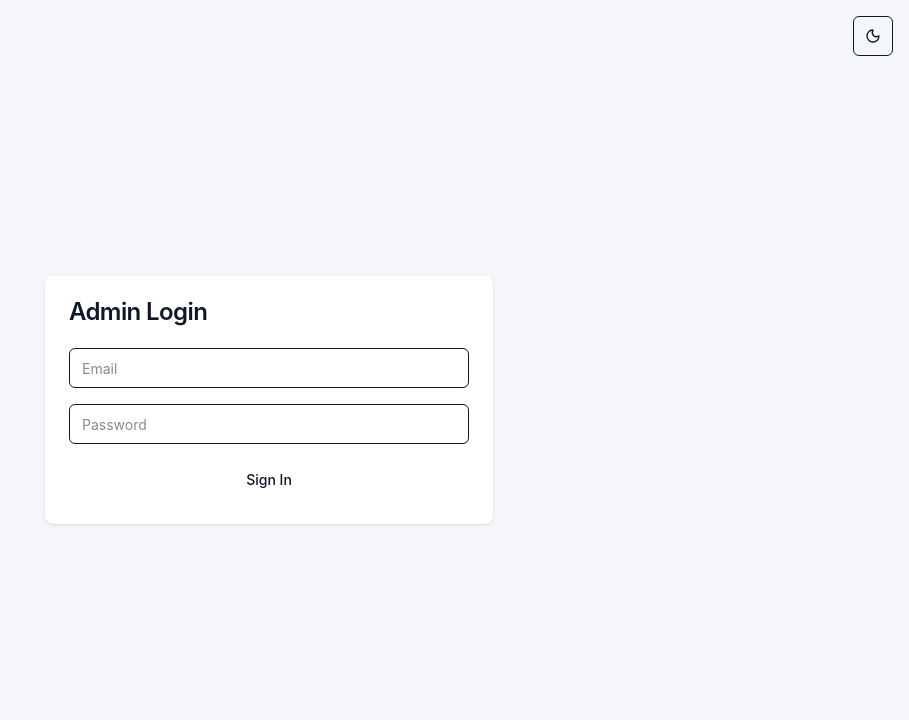
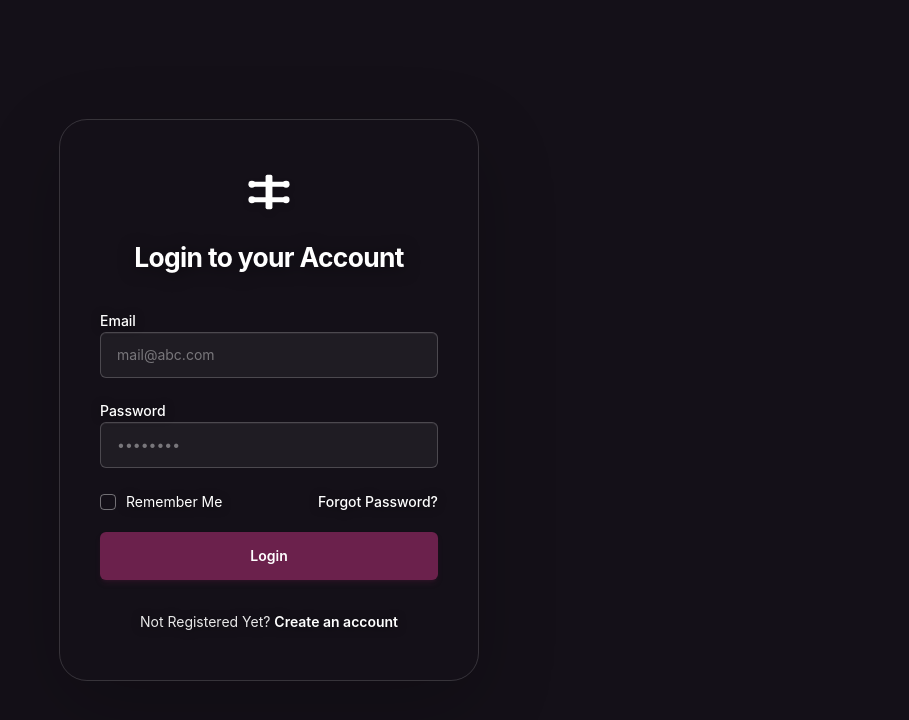
Before and after one commit to Ashutoshchoudhary22/PORTFOLIO-DYNAMIC, a Next.js app in the folder frontend/: page /admin/login in a window 1280 px wide. Shown: the top 720 px of the page, without its empty margins (371-1280 px from the left). Built offline with nearby package versions, Linux system fonts and the light colour scheme; no server answers.

Commit message:
update login page

```diff
--- a/frontend/src/app/admin/backgrounds/page.tsx
+++ b/frontend/src/app/admin/backgrounds/page.tsx
@@ -7,6 +7,7 @@ import {
   LayoutGrid,
   Mail,
   PanelBottom,
+  LogIn,
   PanelTop,
   Settings,
   User,
@@ -68,6 +69,13 @@ const SECTIONS = [
     description: "Footer background",
     icon: PanelBottom,
     iconClass: "bg-indigo-100 text-indigo-600",
+  },
+  {
+    key: "login",
+    label: "Admin Login",
+    description: "Login page background video",
+    icon: LogIn,
+    iconClass: "bg-rose-100 text-rose-600",
   },
 ] as const;
 
@@ -154,7 +162,8 @@ export default function AdminBackgroundsPage() {
           ? `${section} background saved successfully.`
           : `${section} background removed successfully.`
       );
-    } catch {
+    } catch (error) {
+      setMessage(error instanceof Error ? error.message : "Failed to save background.");
       await loadBackgrounds();
     }
   }
--- a/frontend/src/app/admin/login/page.tsx
+++ b/frontend/src/app/admin/login/page.tsx
@@ -1,21 +1,44 @@
 "use client";
 
-import { useState } from "react";
+import { useEffect, useState } from "react";
 import { useRouter } from "next/navigation";
-import { Button } from "@/components/ui/button";
-import { Input } from "@/components/ui/input";
-import { Card, CardContent, CardHeader, CardTitle } from "@/components/ui/card";
-import { AdminThemeToggle } from "@/components/admin/admin-theme-toggle";
-import { adminApi } from "@/lib/api";
+import { AdminLoginLogo } from "@/components/admin/admin-login-logo";
+import { LoginBackground } from "@/components/admin/login-background";
+import { Checkbox } from "@/components/ui/checkbox";
+import { adminApi, publicApi } from "@/lib/api";
 import { setAdminToken } from "@/lib/admin-auth";
-import { adminCardClass } from "@/lib/admin-styles";
+import type { SectionVideo } from "@/lib/types";
+import { cn } from "@/lib/utils";
+
+const REMEMBER_KEY = "admin-login-email";
 
 export default function AdminLoginPage() {
   const router = useRouter();
   const [email, setEmail] = useState("");
   const [password, setPassword] = useState("");
+  const [rememberMe, setRememberMe] = useState(false);
   const [error, setError] = useState<string | null>(null);
   const [loading, setLoading] = useState(false);
+  const [sectionVideos, setSectionVideos] = useState<SectionVideo[]>();
+
+  useEffect(() => {
+    publicApi
+      .getProfile()
+      .then((profile) => setSectionVideos(profile.sectionVideos))
+      .catch(() => setSectionVideos(undefined));
+  }, []);
+
+  useEffect(() => {
+    try {
+      const savedEmail = localStorage.getItem(REMEMBER_KEY);
+      if (savedEmail) {
+        setEmail(savedEmail);
+        setRememberMe(true);
+      }
+    } catch {
+      // ignore storage errors
+    }
+  }, []);
 
   async function handleSubmit(event: React.FormEvent) {
     event.preventDefault();
@@ -25,6 +48,17 @@ export default function AdminLoginPage() {
     try {
       const result = await adminApi.login(email, password);
       setAdminToken(result.token);
+
+      try {
+        if (rememberMe) {
+          localStorage.setItem(REMEMBER_KEY, email);
+        } else {
+          localStorage.removeItem(REMEMBER_KEY);
+        }
+      } catch {
+        // ignore storage errors
+      }
+
       router.replace("/admin/dashboard");
     } catch (loginError) {
       setError(loginError instanceof Error ? loginError.message : "Login failed");
@@ -34,37 +68,105 @@ export default function AdminLoginPage() {
   }
 
   return (
-    <div className="min-h-screen flex items-center justify-center p-4 relative">
-      <div className="absolute top-4 right-4">
-        <AdminThemeToggle />
+    <div className="fixed inset-0 z-50 overflow-y-auto flex items-center justify-center p-4 sm:p-6 lg:p-10">
+      <div className="fixed inset-0 -z-10 bg-[#1a1520]">
+        <LoginBackground sectionVideos={sectionVideos} />
+        <div className="absolute inset-0 bg-black/25" />
       </div>
-      <Card className={`w-full max-w-md ${adminCardClass}`}>
-        <CardHeader>
-          <CardTitle>Admin Login</CardTitle>
-        </CardHeader>
-        <CardContent>
-          <form onSubmit={handleSubmit} className="space-y-4">
-            <Input
+
+      <div
+        className={cn(
+          "w-full max-w-[420px] rounded-[28px] border border-white/15 bg-transparent overflow-hidden shadow-[0_24px_80px_rgba(0,0,0,0.2)]",
+          "flex items-center justify-center px-6 py-10 sm:px-10 sm:py-12"
+        )}
+      >
+          <div className="w-full">
+            <div className="flex justify-center mb-6">
+              <AdminLoginLogo className="h-12 w-12 text-white drop-shadow-md" />
+            </div>
+
+            <div className="text-center mb-8">
+              <h1 className="text-2xl sm:text-[1.65rem] font-bold text-white tracking-tight drop-shadow-[0_2px_8px_rgba(0,0,0,0.5)]">
+                Login to your Account
+              </h1>
+            </div>
+
+            <form onSubmit={handleSubmit} className="space-y-5">
+              <div className="space-y-2">
+                <label htmlFor="email" className="text-sm font-medium text-white drop-shadow-[0_1px_4px_rgba(0,0,0,0.5)]">
+                  Email
+                </label>
+                <input
+                  id="email"
                   type="email"
-              placeholder="Email"
+                  placeholder="mail@abc.com"
                   value={email}
                   onChange={(e) => setEmail(e.target.value)}
                   required
+                  className="w-full rounded-md border border-white/20 bg-white/5 px-4 py-3 text-sm text-white outline-none transition-colors placeholder:text-white/40 focus:border-white/40 focus:ring-2 focus:ring-white/10 shadow-[inset_0_1px_0_rgba(255,255,255,0.05)]"
                 />
-            <Input
+              </div>
+
+              <div className="space-y-2">
+                <label htmlFor="password" className="text-sm font-medium text-white drop-shadow-[0_1px_4px_rgba(0,0,0,0.5)]">
+                  Password
+                </label>
+                <input
+                  id="password"
                   type="password"
-              placeholder="Password"
+                  placeholder="••••••••"
                   value={password}
                   onChange={(e) => setPassword(e.target.value)}
                   required
+                  className="w-full rounded-md border border-white/20 bg-white/5 px-4 py-3 text-sm text-white outline-none transition-colors placeholder:text-white/40 focus:border-white/40 focus:ring-2 focus:ring-white/10 shadow-[inset_0_1px_0_rgba(255,255,255,0.05)]"
                 />
-            {error && <p className="text-sm text-red-500 admin-dark:text-red-400">{error}</p>}
-            <Button type="submit" className="w-full" disabled={loading}>
-              {loading ? "Signing in..." : "Sign In"}
-            </Button>
+              </div>
+
+              <div className="flex items-center justify-between gap-3 pt-1">
+                <label className="flex items-center gap-2.5 cursor-pointer select-none">
+                  <Checkbox
+                    checked={rememberMe}
+                    onCheckedChange={(checked) => setRememberMe(checked === true)}
+                    className="border-white/40 data-[state=checked]:bg-[#6b214c] data-[state=checked]:border-[#6b214c]"
+                  />
+                  <span className="text-sm text-white drop-shadow-[0_1px_4px_rgba(0,0,0,0.5)]">Remember Me</span>
+                </label>
+                <button
+                  type="button"
+                  className="text-sm font-medium text-white drop-shadow-[0_1px_4px_rgba(0,0,0,0.5)] hover:text-white/90 transition-colors"
+                  onClick={() => setError("Please contact the site administrator to reset your password.")}
+                >
+                  Forgot Password?
+                </button>
+              </div>
+
+              {error && (
+                <p className="text-sm text-red-100 bg-red-500/15 border border-red-300/20 rounded-lg px-3 py-2 drop-shadow-sm">
+                  {error}
+                </p>
+              )}
+
+              <button
+                type="submit"
+                disabled={loading}
+                className="w-full rounded-md bg-[#6b214c] hover:bg-[#5a1b3f] text-white font-semibold py-3.5 text-sm transition-colors disabled:opacity-60 disabled:cursor-not-allowed shadow-md shadow-[#6b214c]/20"
+              >
+                {loading ? "Signing in..." : "Login"}
+              </button>
             </form>
-        </CardContent>
-      </Card>
+
+            <p className="mt-8 text-center text-sm text-white/90 drop-shadow-[0_1px_4px_rgba(0,0,0,0.5)]">
+              Not Registered Yet?{" "}
+              <button
+                type="button"
+                className="font-semibold text-white hover:text-white/80 transition-colors"
+                onClick={() => setError("Admin accounts are created by the site owner only.")}
+              >
+                Create an account
+              </button>
+            </p>
+          </div>
+      </div>
     </div>
   );
 }
--- /dev/null
+++ b/frontend/src/components/admin/admin-login-logo.tsx
@@ -0,0 +1,19 @@
+export function AdminLoginLogo({ className }: { className?: string }) {
+  return (
+    <svg
+      viewBox="0 0 56 56"
+      fill="none"
+      xmlns="http://www.w3.org/2000/svg"
+      className={className}
+      aria-hidden
+    >
+      <rect x="24" y="8" width="8" height="40" rx="2" fill="currentColor" />
+      <rect x="8" y="16" width="40" height="6" rx="2" fill="currentColor" />
+      <circle cx="8" cy="19" r="4" fill="currentColor" />
+      <circle cx="48" cy="19" r="4" fill="currentColor" />
+      <rect x="8" y="34" width="40" height="6" rx="2" fill="currentColor" />
+      <circle cx="8" cy="37" r="4" fill="currentColor" />
+      <circle cx="48" cy="37" r="4" fill="currentColor" />
+    </svg>
+  );
+}
--- /dev/null
+++ b/frontend/src/components/admin/login-background.tsx
@@ -0,0 +1,48 @@
+"use client";
+
+import Image from "next/image";
+import { getSectionMedia } from "@/lib/api";
+import type { SectionVideo } from "@/lib/types";
+
+type LoginBackgroundProps = {
+  sectionVideos?: SectionVideo[];
+};
+
+export function LoginBackground({ sectionVideos }: LoginBackgroundProps) {
+  const media = getSectionMedia(sectionVideos, "login", "");
+
+  if (!media.secureUrl) {
+    return null;
+  }
+
+  if (media.type === "image") {
+    return (
+      <Image
+        src={media.secureUrl}
+        alt="Login background"
+        fill
+        priority
+        className="object-cover"
+        unoptimized={
+          media.secureUrl.startsWith("/") || media.secureUrl.includes("cloudinary.com")
+        }
+      />
+    );
+  }
+
+  return (
+    <video
+      key={media.secureUrl}
+      autoPlay
+      loop
+      muted
+      playsInline
+      preload="auto"
+      poster={media.thumbnailUrl}
+      className="absolute inset-0 h-full w-full object-cover"
+      aria-hidden
+    >
+      <source src={media.secureUrl} />
+    </video>
+  );
+}
--- a/frontend/src/lib/api.ts
+++ b/frontend/src/lib/api.ts
@@ -40,7 +40,11 @@ async function request<T>(
   const payload: ApiResponse<T> = await response.json();
 
   if (!response.ok || !payload.success) {
-    throw new Error(payload.message || 'Request failed');
+    const details =
+      payload.errors && typeof payload.errors === 'object'
+        ? Object.values(payload.errors).join(', ')
+        : '';
+    throw new Error(details ? `${payload.message}: ${details}` : payload.message || 'Request failed');
   }
 
   return payload.data;
```
Also changed, not shown: 1 other file (tests, documents, lock files or other folders). Lines whose indentation alone changed are shown as unchanged.
